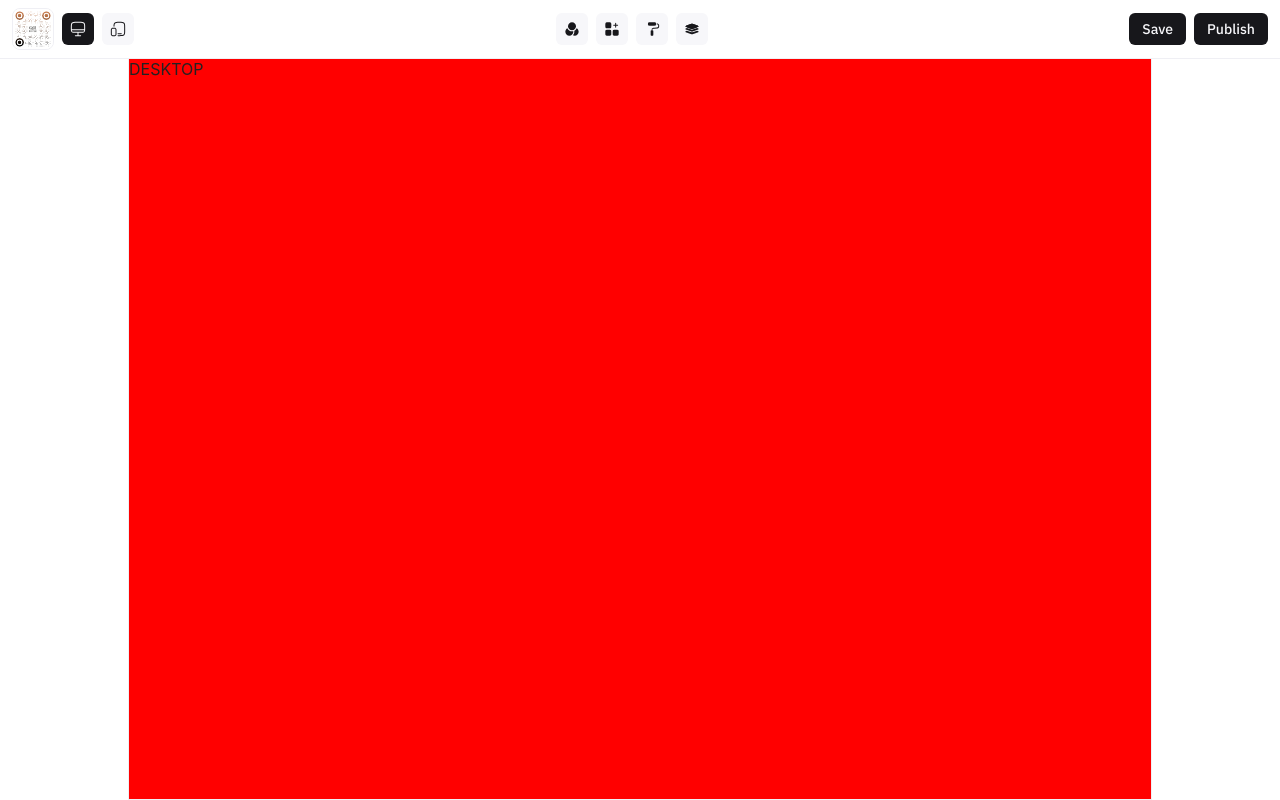
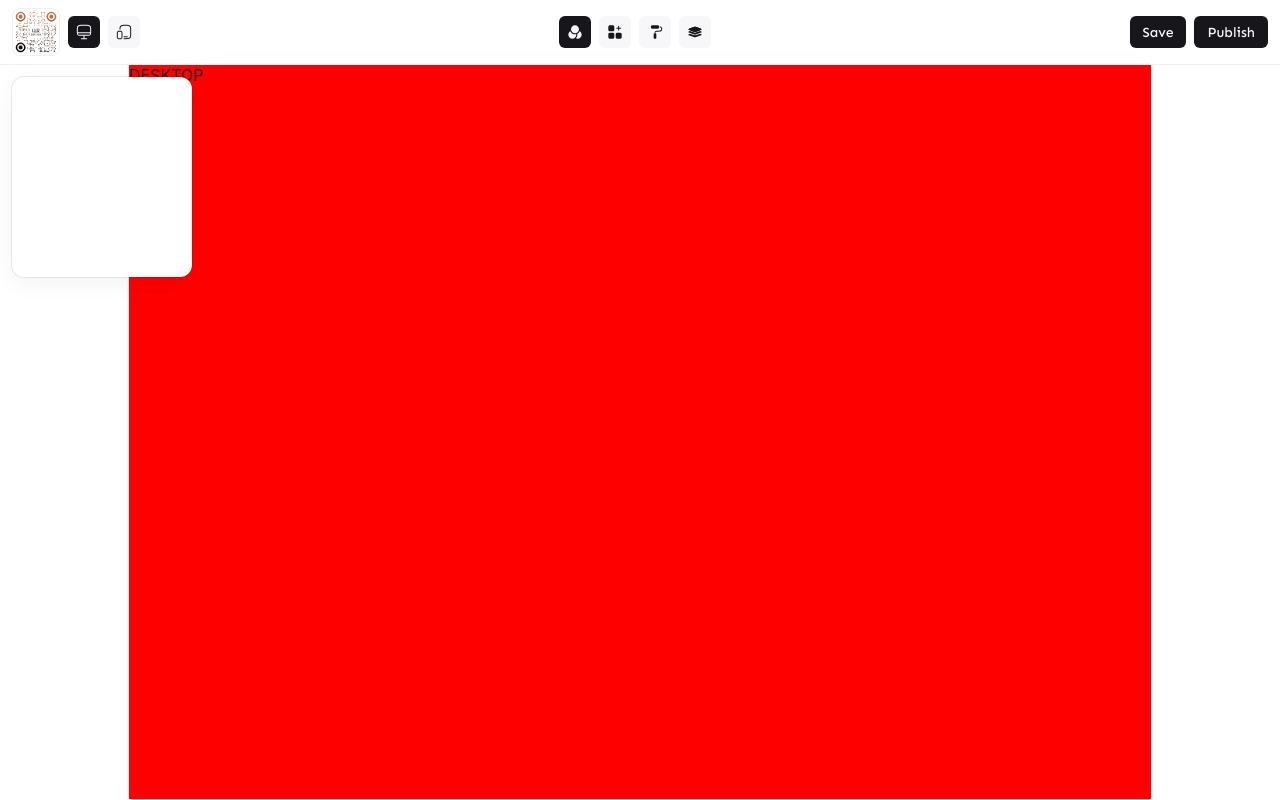
Before and after one commit to PinitS/BUILD_QR_BISTRO_SITE_TEST, a Next.js app: page / in a window 1280 px wide. Both pictures are taken after a click on the button 571 px from the left and 29 px from the top of the page. Built offline with nearby package versions, Linux system fonts and the light colour scheme.

Commit message:
update code

```diff
--- a/src/components/LandingPage/Base/Text/index.js
+++ b/src/components/LandingPage/Base/Text/index.js
@@ -6,7 +6,7 @@ export const Text = styled.span.attrs(({ $ellipsis = true, $maxLines = 1 }) => (
   $maxLines,
 }))`
   color: ${({ $color = DEFAULT_STYLE?.TEXT_COLOR }) => $color};
-  font-family: "IBMPlexSansThai";
+  font-family: ${({ $fontFamily = "IBMPlexSansThai" }) => $fontFamily};
   font-weight: ${({ $fontWeight = 400 }) => $fontWeight};
 
   font-size: ${({ $fontSize = 16 }) => `${$fontSize}px`};
--- a/src/components/LandingPage/PageBuilder/ContainerHeader/index.js
+++ b/src/components/LandingPage/PageBuilder/ContainerHeader/index.js
@@ -17,6 +17,8 @@ import ICON_MENU_SWAP from "@assets/svgs/PAGE_BUILDER/MENU/ICON_MENU_SWAP.svg";
 //
 import _ from "lodash";
 import { setSelectedLayoutDesign } from "@redux/reducers/selectedLayoutDesign.reducers";
+import { MAIN_ATTR } from "statics/PAGE_BUILDER_ATTRIBUTE";
+import { setMainSideMenuAttr } from "@redux/reducers/mainSideMenuAttr.reducers";
 
 const Container = styled.div`
   display: flex;
@@ -35,8 +37,8 @@ const Container = styled.div`
 `;
 
 const LOGO = styled(Image)`
-  width: 42px;
-  height: 42px;
+  width: 48px;
+  aspect-ratio: 1;
   border-color: ${MAIN_COLORS?.MAIN?.LINE};
   border-width: 1px;
   border-style: solid;
@@ -55,25 +57,37 @@ const DESIGN_SIZE_LIST = [
   { ICON: ICON_SELECT_MOBILE, value: "MOBILE" },
 ];
 
-const SETTING_LIST = [
-  { ICON: ICON_MENU_IMPORT_ABSOLUTE, value: "import-free-form" },
-  { ICON: ICON_MENU_IMPORT_CONTAINER, value: "import-free-container" },
-  { ICON: ICON_MENU_SETTING_BACKGROUND, value: "setting-background" },
-  { ICON: ICON_MENU_SWAP, value: "swap-container" },
+const MAIN_SIDE_MENU_LIST = [
+  { ICON: ICON_MENU_IMPORT_ABSOLUTE, value: "IMPORT-FREE-CONTAINER" },
+  { ICON: ICON_MENU_IMPORT_CONTAINER, value: "IMPORT-STACK-CONTAINER" },
+  { ICON: ICON_MENU_SETTING_BACKGROUND, value: "CUSTOMIZE-BACKGROUND" },
+  { ICON: ICON_MENU_SWAP, value: "SWAP-STACK-CONTAINER" },
 ];
 
 export const ContainerHeader = () => {
   const dispatch = useDispatch();
   const selectedLayoutDesign = useSelector((state) => state?.selectedLayoutDesign?.data, shallowEqual);
+  const mainSideMenuAttr = useSelector((state) => state?.mainSideMenuAttr?.data, shallowEqual);
 
   const handleSelectSize = ({ value }) => {
     dispatch(setSelectedLayoutDesign(value));
   };
 
+  const handleSelectMainSideMenu = ({ value }) => {
+    const currentMainSideMenuForm = _.get(mainSideMenuAttr, ["form"]);
+    const currentMainSideMenuIsVisible = _.get(mainSideMenuAttr, ["isVisible"]);
+    const updateMainSideMenuAttr = !currentMainSideMenuIsVisible
+      ? { isVisible: true, form: value }
+      : currentMainSideMenuForm === value
+        ? { isVisible: false, form: value }
+        : { isVisible: true, form: value };
+    dispatch(setMainSideMenuAttr(updateMainSideMenuAttr));
+  };
+
   return (
     <Container>
       <ContainerAction>
-        <LOGO src={IMAGE_LOGO} alt="QR-BISTRO" />
+        <LOGO src={IMAGE_LOGO} alt={MAIN_ATTR?.IMAGE_ALT} />
 
         {_.map(DESIGN_SIZE_LIST, (item, index) => {
           const ICON = _.get(item, ["ICON"]);
@@ -99,13 +113,14 @@ export const ContainerHeader = () => {
       </ContainerAction>
 
       <ContainerAction>
-        {_.map(SETTING_LIST, (item, index) => {
+        {_.map(MAIN_SIDE_MENU_LIST, (item, index) => {
           const ICON = _.get(item, ["ICON"]);
           const value = _.get(item, ["value"]);
-          const isActive = value === selectedLayoutDesign;
+          const isActive =
+            value === _.get(mainSideMenuAttr, ["form"]) && _.get(mainSideMenuAttr, ["isVisible"]);
           return (
             <Button
-              // onClick={() => handleSelectSize({ value })}
+              onClick={() => handleSelectMainSideMenu({ value })}
               key={index}
               $isSquare
               $height={32}
@@ -131,6 +146,7 @@ export const ContainerHeader = () => {
           $backgroundColor={MAIN_COLORS?.BUTTON?.BACKGROUND}
         >
           <Text
+            $fontFamily="Sen"
             $textTransform="capitalize"
             $color={MAIN_COLORS?.BUTTON?.TEXT}
             $fontSize={14}
@@ -147,6 +163,7 @@ export const ContainerHeader = () => {
           $backgroundColor={MAIN_COLORS?.BUTTON?.BACKGROUND}
         >
           <Text
+            $fontFamily="Sen"
             $textTransform="capitalize"
             $color={MAIN_COLORS?.BUTTON?.TEXT}
             $fontSize={14}
--- /dev/null
+++ b/src/components/LandingPage/PageBuilder/ContainerMainSideMenu/index.js
@@ -0,0 +1,55 @@
+import _ from "lodash";
+import React from "react";
+import { shallowEqual, useSelector } from "react-redux";
+import styled from "styled-components";
+import { motion, AnimatePresence } from "framer-motion";
+
+const Container = styled(motion.div)`
+  position: absolute;
+  top: 77px;
+  left: 12px;
+  width: 180px;
+  height: 200px;
+  border-radius: 12px;
+  background: white;
+  box-shadow:
+    rgba(0, 0, 0, 0.05) 0px 6px 24px 0px,
+    rgba(0, 0, 0, 0.08) 0px 0px 0px 1px;
+`;
+
+const SIDE_MENU_VARIANTS = {
+  hidden: {
+    x: -100,
+    opacity: 0,
+  },
+  visible: {
+    x: 0,
+    opacity: 1,
+    transition: {
+      type: "spring",
+      stiffness: 300,
+      damping: 25,
+    },
+  },
+  exit: {
+    x: -100,
+    opacity: 0,
+    transition: {
+      duration: 0.2,
+    },
+  },
+};
+
+export const ContainerMainSideMenu = () => {
+  const mainSideMenuAttr = useSelector((state) => state?.mainSideMenuAttr?.data, shallowEqual);
+  const isVisible = _.get(mainSideMenuAttr, ["isVisible"]);
+  return (
+    <AnimatePresence>
+      {isVisible && (
+        <Container variants={SIDE_MENU_VARIANTS} initial="hidden" animate="visible" exit="exit">
+          {/* เนื้อหาเมนู */}
+        </Container>
+      )}
+    </AnimatePresence>
+  );
+};
--- a/src/pages/index.js
+++ b/src/pages/index.js
@@ -1,6 +1,7 @@
 import { Container } from "@components/LandingPage/Base/Container";
 import { Layouts } from "@components/LandingPage/Base/Layouts";
 import { ContainerHeader } from "@components/LandingPage/PageBuilder/ContainerHeader";
+import { ContainerMainSideMenu } from "@components/LandingPage/PageBuilder/ContainerMainSideMenu";
 import React from "react";
 import { shallowEqual, useSelector } from "react-redux";
 
@@ -10,6 +11,7 @@ export default () => {
   return (
     <Layouts>
       <ContainerHeader />
+      <ContainerMainSideMenu />
       <Container $layoutDesign={selectedLayoutDesign}>{selectedLayoutDesign}</Container>
     </Layouts>
   );
--- /dev/null
+++ b/src/redux/reducers/mainSideMenuAttr.reducers.js
@@ -0,0 +1,19 @@
+import { createSlice } from "@reduxjs/toolkit";
+import _ from "lodash";
+
+const initialState = {
+  data: null,
+};
+export const slice = createSlice({
+  name: "mainSideMenuAttr",
+  initialState: _.cloneDeep(initialState),
+  reducers: {
+    setMainSideMenuAttr: (state, action) => {
+      state.data = action.payload;
+    },
+  },
+});
+
+export const { setMainSideMenuAttr } = slice.actions;
+
+export default slice.reducer;
--- a/src/redux/store.js
+++ b/src/redux/store.js
@@ -1,8 +1,9 @@
 import { configureStore } from "@reduxjs/toolkit";
 import logger from "redux-logger";
 import selectedLayoutDesign from "@redux/reducers/selectedLayoutDesign.reducers";
+import mainSideMenuAttr from "@redux/reducers/mainSideMenuAttr.reducers";
 
 export const store = configureStore({
-  reducer: { selectedLayoutDesign },
+  reducer: { selectedLayoutDesign, mainSideMenuAttr },
   middleware: (getDefaultMiddleware) => getDefaultMiddleware().concat(logger),
 });
--- /dev/null
+++ b/src/statics/PAGE_BUILDER_ATTRIBUTE.js
@@ -0,0 +1,3 @@
+export const MAIN_ATTR = {
+  IMAGE_ALT: "powered by QR-BISTRO",
+};
```
